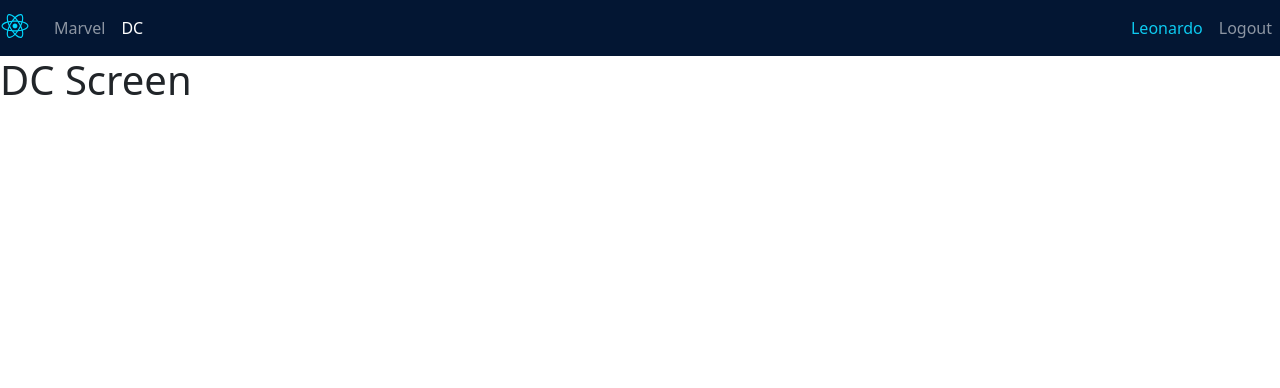
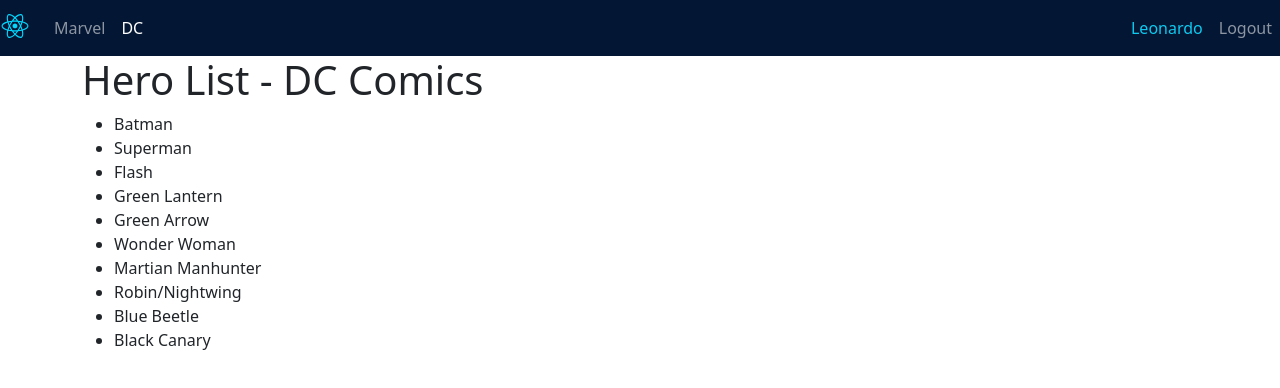
Before and after one commit to Leonard2GG/HeroesApp, a React (Vite) app: page /dc in a window 1280 px wide. Shown: the top 388 px of the page. Built offline with nearby package versions, Linux system fonts and the light colour scheme.

Commit message:
add map publisher in MarvelScreen and DcScreen

```diff
--- a/src/components/dc/DCScreen.jsx
+++ b/src/components/dc/DCScreen.jsx
@@ -1,9 +1,10 @@
 import React from 'react'
+import { HeroList } from '../hero/HeroList';
 
 export default function DCScreen() {
     return (
-        <div>
-            <h1>DC Screen</h1>
-        </div>
+        <>
+            <HeroList publisher='DC Comics' />
+        </>
     )
 }
--- /dev/null
+++ b/src/components/hero/HeroList.jsx
@@ -0,0 +1,21 @@
+import React from 'react'
+import { getHeroesByPublisher } from '../../helpers/getHeroesByPublisher'
+
+export function HeroList({ publisher }) {
+
+    const heroes = getHeroesByPublisher(publisher)
+    return (
+        <>
+            <h1>Hero List - {publisher}</h1>
+            <ul>
+                {
+                    heroes.map(hero => (
+                        <li key={hero.id}>
+                            {hero.superhero}
+                        </li>
+                    ))
+                }
+            </ul>
+        </>
+    )
+}
--- a/src/components/marvel/MarvelScreen.jsx
+++ b/src/components/marvel/MarvelScreen.jsx
@@ -1,9 +1,10 @@
 import React from 'react'
+import { HeroList } from '../hero/HeroList';
 
 export default function MarvelScreen() {
     return (
         <div>
-            <h1>Marvel Screen</h1>
+            <HeroList publisher='Marvel Comics' />
         </div>
     )
 }
--- a/src/components/ui/Navbar.jsx
+++ b/src/components/ui/Navbar.jsx
@@ -6,7 +6,7 @@
     const navigate = useNavigate();
 
     const handleLogout = () => {
-        navigate('/login', {
+        navigate('/', {
             replace: true
         });
     }
@@ -20,14 +20,20 @@
                     </a>
 
                     <NavLink
-                        className="nav-item nav-link"
+                        className={({ isActive }) => {
+                            return 'nav-item nav-link' + (isActive ? ' active' : '');
+                        }
+                        }
                         to="/marvel"
                     >
                         Marvel
                     </NavLink>
 
                     <NavLink
-                        className="nav-item nav-link"
+                        className={({ isActive }) => {
+                            return 'nav-item nav-link' + (isActive ? ' active' : '');
+                        }
+                        }
                         to="/dc"
                     >
                         DC
--- /dev/null
+++ b/src/data/heroes.jsx
@@ -0,0 +1,162 @@
+export const heroes = [
+    {
+        'id': 'dc-batman',
+        'superhero': 'Batman',
+        'publisher': 'DC Comics',
+        'alter_ego': 'Bruce Wayne',
+        'first_appearance': 'Detective Comics #27',
+        'characters': 'Bruce Wayne'
+    },
+    {
+        'id': 'dc-superman',
+        'superhero': 'Superman',
+        'publisher': 'DC Comics',
+        'alter_ego': 'Kal-El',
+        'first_appearance': 'Action Comics #1',
+        'characters': 'Kal-El'
+    },
+    {
+        'id': 'dc-flash',
+        'superhero': 'Flash',
+        'publisher': 'DC Comics',
+        'alter_ego': 'Jay Garrick',
+        'first_appearance': 'Flash Comics #1',
+        'characters': 'Jay Garrick, Barry Allen, Wally West, Bart Allen'
+    },
+    {
+        'id': 'dc-green',
+        'superhero': 'Green Lantern',
+        'publisher': 'DC Comics',
+        'alter_ego': 'Alan Scott',
+        'first_appearance': 'All-American Comics #16',
+        'characters': 'Alan Scott, Hal Jordan, Guy Gardner, John Stewart, Kyle Raynor, Jade, Sinestro, Simon Baz'
+    },
+    {
+        'id': 'dc-arrow',
+        'superhero': 'Green Arrow',
+        'publisher': 'DC Comics',
+        'alter_ego': 'Oliver Queen',
+        'first_appearance': 'More Fun Comics #73',
+        'characters': 'Oliver Queen'
+    },
+    {
+        'id': 'dc-wonder',
+        'superhero': 'Wonder Woman',
+        'publisher': 'DC Comics',
+        'alter_ego': 'Princess Diana',
+        'first_appearance': 'All Star Comics #8',
+        'characters': 'Princess Diana'
+    },
+    {
+        'id': 'dc-martian',
+        'superhero': 'Martian Manhunter',
+        'publisher': 'DC Comics',
+        'alter_ego': 'J\'onn J\'onzz',
+        'first_appearance': 'Detective Comics #225',
+        'characters': 'Martian Manhunter'
+    },
+    {
+        'id': 'dc-robin',
+        'superhero': 'Robin/Nightwing',
+        'publisher': 'DC Comics',
+        'alter_ego': 'Dick Grayson',
+        'first_appearance': 'Detective Comics #38',
+        'characters': 'Dick Grayson'
+    },
+    {
+        'id': 'dc-blue',
+        'superhero': 'Blue Beetle',
+        'publisher': 'DC Comics',
+        'alter_ego': 'Dan Garret',
+        'first_appearance': 'Mystery Men Comics #1',
+        'characters': 'Dan Garret, Ted Kord, Jaime Reyes'
+    },
+    {
+        'id': 'dc-black',
+        'superhero': 'Black Canary',
+        'publisher': 'DC Comics',
+        'alter_ego': 'Dinah Drake',
+        'first_appearance': 'Flash Comics #86',
+        'characters': 'Dinah Drake, Dinah Lance'
+    },
+    {
+        'id': 'marvel-spider',
+        'superhero': 'Spider Man',
+        'publisher': 'Marvel Comics',
+        'alter_ego': 'Peter Parker',
+        'first_appearance': 'Amazing Fantasy #15',
+        'characters': 'Peter Parker'
+    },
+    {
+        'id': 'marvel-captain',
+        'superhero': 'Captain America',
+        'publisher': 'Marvel Comics',
+        'alter_ego': 'Steve Rogers',
+        'first_appearance': 'Captain America Comics #1',
+        'characters': 'Steve Rogers'
+    },
+    {
+        'id': 'marvel-iron',
+        'superhero': 'Iron Man',
+        'publisher': 'Marvel Comics',
+        'alter_ego': 'Tony Stark',
+        'first_appearance': 'Tales of Suspense #39',
+        'characters': 'Tony Stark'
+    },
+    {
+        'id': 'marvel-thor',
+        'superhero': 'Thor',
+        'publisher': 'Marvel Comics',
+        'alter_ego': 'Thor Odinson',
+        'first_appearance': 'Journey into Myster #83',
+        'characters': 'Thor Odinson'
+    },
+    {
+        'id': 'marvel-hulk',
+        'superhero': 'Hulk',
+        'publisher': 'Marvel Comics',
+        'alter_ego': 'Bruce Banner',
+        'first_appearance': 'The Incredible Hulk #1',
+        'characters': 'Bruce Banner'
+    },
+    {
+        'id': 'marvel-wolverine',
+        'superhero': 'Wolverine',
+        'publisher': 'Marvel Comics',
+        'alter_ego': 'James Howlett',
+        'first_appearance': 'The Incredible Hulk #180',
+        'characters': 'James Howlett'
+    },
+    {
+        'id': 'marvel-daredevil',
+        'superhero': 'Daredevil',
+        'publisher': 'Marvel Comics',
+        'alter_ego': 'Matthew Michael Murdock',
+        'first_appearance': 'Daredevil #1',
+        'characters': 'Matthew Michael Murdock'
+    },
+    {
+        'id': 'marvel-hawkeye',
+        'superhero': 'Hawkeye',
+        'publisher': 'Marvel Comics',
+        'alter_ego': 'Clinton Francis Barton',
+        'first_appearance': 'Tales of Suspense #57',
+        'characters': 'Clinton Francis Barton'
+    },
+    {
+        'id': 'marvel-cyclops',
+        'superhero': 'Cyclops',
+        'publisher': 'Marvel Comics',
+        'alter_ego': 'Scott Summers',
+        'first_appearance': 'X-Men #1',
+        'characters': 'Scott Summers'
+    },
+    {
+        'id': 'marvel-silver',
+        'superhero': 'Silver Surfer',
+        'publisher': 'Marvel Comics',
+        'alter_ego': 'Norrin Radd',
+        'first_appearance': 'The Fantastic Four #48',
+        'characters': 'Norrin Radd'
+    }
+]
--- /dev/null
+++ b/src/helpers/getHeroesByPublisher.jsx
@@ -0,0 +1,10 @@
+import { heroes } from '../data/heroes';
+
+export const getHeroesByPublisher = (publisher) => {
+
+    const validPublishers = ['DC Comics', 'Marvel Comics'];
+    if (!validPublishers.includes(publisher)) {
+        throw new Error(`Publisher "${publisher}" is not valid. Valid publishers are: ${validPublishers.join(', ')}`);
+    }
+    return heroes.filter(hero => hero.publisher === publisher);
+}
--- a/src/routes/AppRouter.jsx
+++ b/src/routes/AppRouter.jsx
@@ -7,7 +7,7 @@
         <div>
             <BrowserRouter>
                 <Routes>
-                    <Route path="/login" element={<LoginScreen />} />
+                    <Route path="/" element={<LoginScreen />} />
                     <Route path="/*" element={<DashboardRoutes />} />
                 </Routes>
             </BrowserRouter>
--- a/src/routes/DashboardRoutes.jsx
+++ b/src/routes/DashboardRoutes.jsx
@@ -4,18 +4,21 @@
 import DCScreen from '../components/dc/DCScreen';
 import HeroScreen from '../components/hero/HeroScreen';
 import SearchScreen from '../components/search/SearchScreen';
+import LoginScreen from '../components/login/LoginScreen';
 
 export default function DashboardRoutes() {
     return (
         <>
             <Navbar />
+            <div className="container">
                 <Routes>
                     <Route path="/marvel" element={<MarvelScreen />} />
                     <Route path="/dc" element={<DCScreen />} />
                     <Route path="/hero" element={<HeroScreen />} />
                     <Route path="/search" element={<SearchScreen />} />
-                <Route path="/" element={<MarvelScreen />} />
                 </Routes>
+            </div>
+
         </>
     )
 }
```
Also changed, not shown: src/helpers/getHeroesById.jsx (added). Lines whose indentation alone changed are shown as unchanged.
